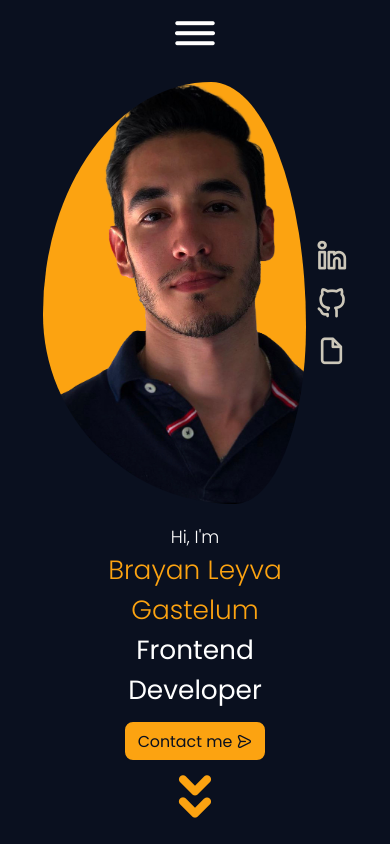
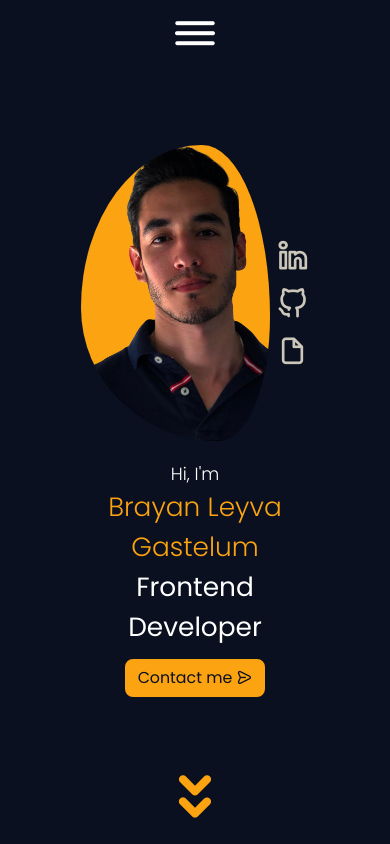
Before and after one commit to BrayanLeyvaG/personal-portfolio, a React (Create React App) app: page / in a window 390 px wide. Shown: the top 844 px of the page. Built offline with nearby package versions, Linux system fonts and the light colour scheme.

Commit message:
Scroll fixed

```diff
--- a/src/index.css
+++ b/src/index.css
@@ -195,7 +195,6 @@ h1, h2, p{
     grid-template-columns: 30% 70%;
     text-align: center;
     background-color: #ccc7b9;
-    scroll-margin-top: 98px;
     overflow-x: hidden;
 }
 
@@ -261,7 +260,6 @@ h1, h2, p{
     text-align: center;
     background-color: #ccc7b9;
     margin-bottom: 100vh;
-    scroll-margin-top: 100ex;
     overflow-x: hidden;
 }
 
@@ -599,8 +597,8 @@ h1, h2, p{
     }
 
     .hero-blob{
-        height: 50vh;
-        width: 70vw;
+        height: 35vh;
+        width: 50vw;
         margin: 0 0 20px 0;
     }
 
@@ -611,7 +609,6 @@ h1, h2, p{
     .skills{
         display: flex;
         flex-direction: column;
-        scroll-margin-top: 100ex;
     }
 
     .portfolio{
```
